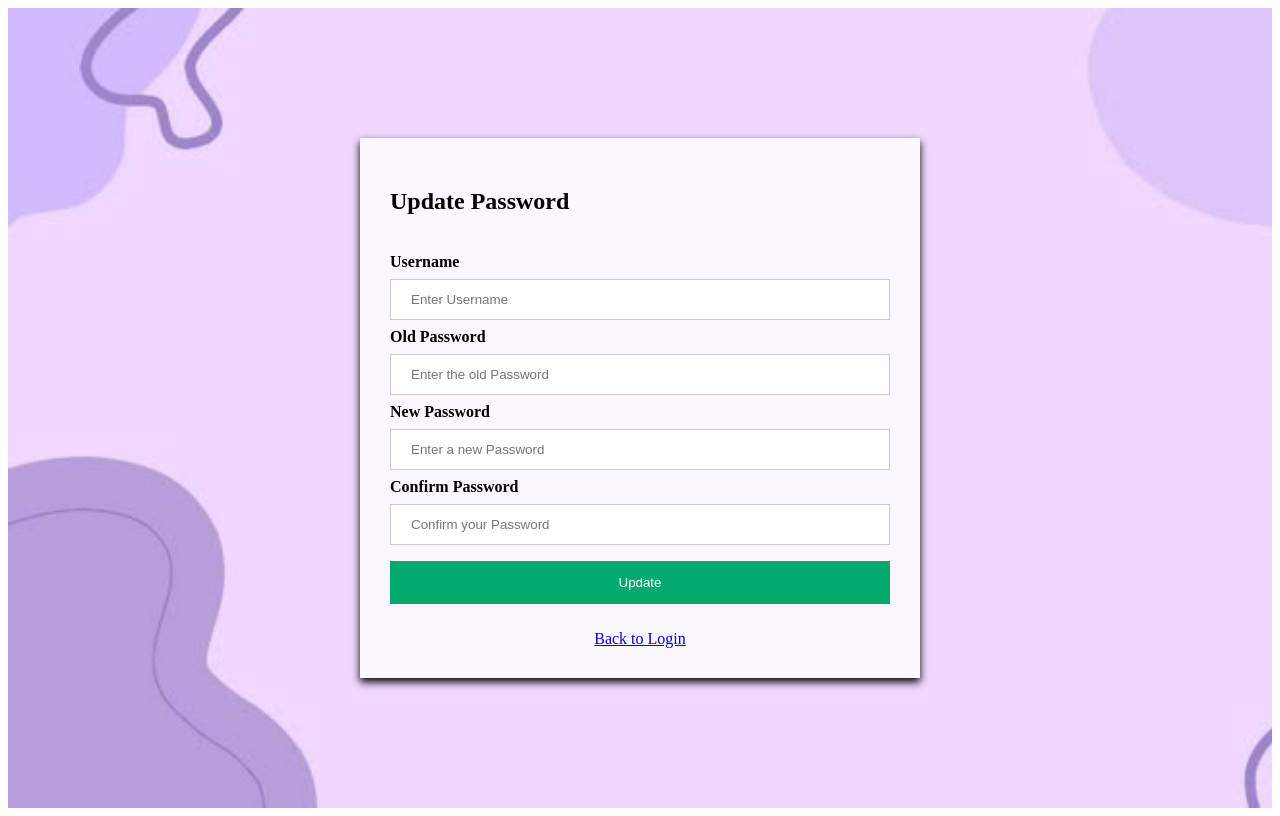
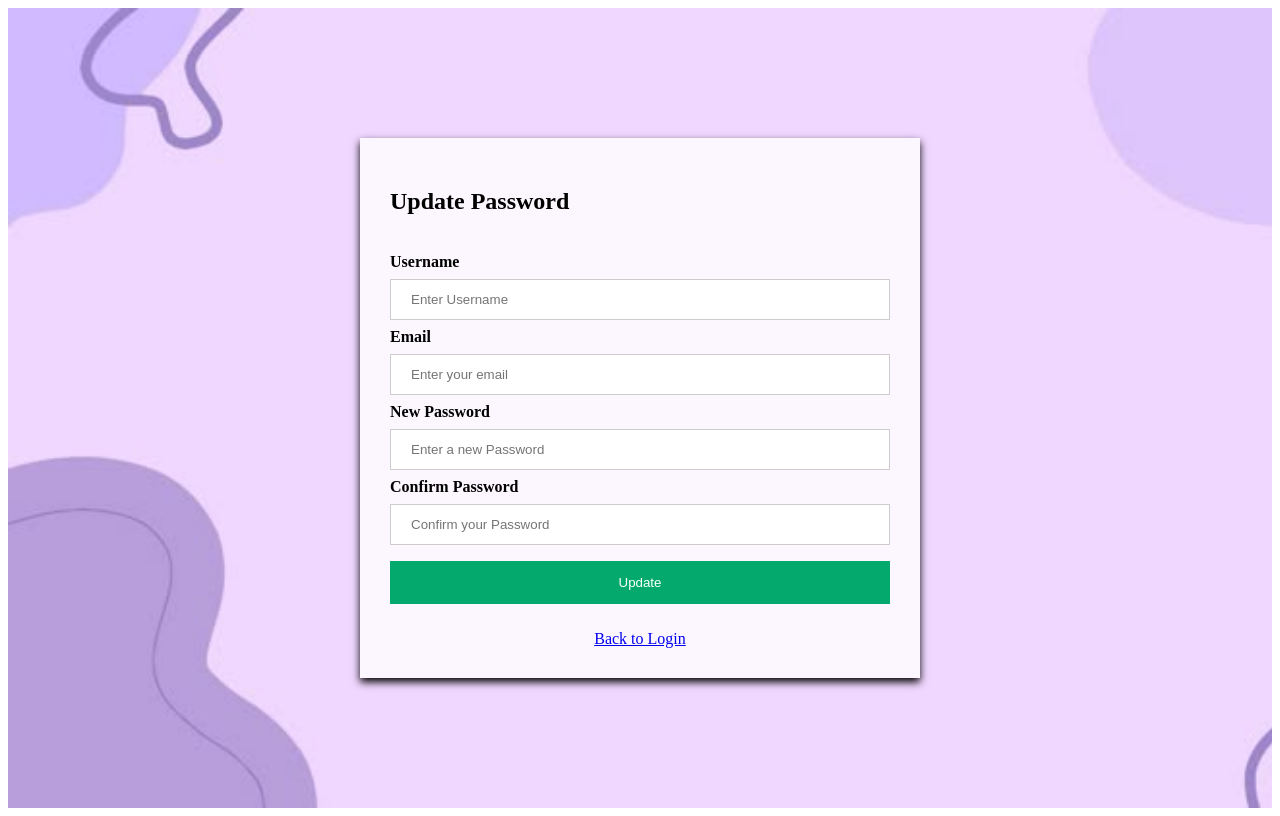
Before and after one commit to MSPVLPolytechnicCollege/Academic-Planner, a Flask app: page /update_password in a window 1280 px wide. Run offline with Flask 3, Linux system fonts and the light colour scheme.

Commit message:
Update update.html

```diff
--- a/template/update.html
+++ b/template/update.html
@@ -9,13 +9,13 @@
   <form class="container_update" method="POST" action="/update_password">
      <label><b><h2>Update Password</h2></b></label><br>
     <label for="uname"><b>Username</b></label>
-    <input type="text" placeholder="Enter Username" name="uname" required>
-    <label for="passwd_old"><b>Old Password</b></label>
-    <input type="password" placeholder="Enter the old Password" name="passwd_old" required>
+    <input type="text" placeholder="Enter Username" name="uname" id="uname" required>
+    <label for="email"><b>Email</b></label>
+    <input type="text" placeholder="Enter your email" name="email"  id="email" required>
         <label for="passwd_new"><b>New Password</b></label>
-    <input type="password" placeholder="Enter a new Password" name="passwd_new" required>
+    <input type="password" placeholder="Enter a new Password" name="passwd_new"id="passwd_new"required>
         <label for="passwd_confirm"><b>Confirm Password</b></label>
-    <input type="password" placeholder="Confirm your Password" name="passwd_confirm" required>
+    <input type="password" placeholder="Confirm your Password" name="passwd_confirm" id="passwd_confirm" required>
     <!-- Display error messages -->
     {% with messages = get_flashed_messages(with_categories=True) %}
         {% if messages %}
```
